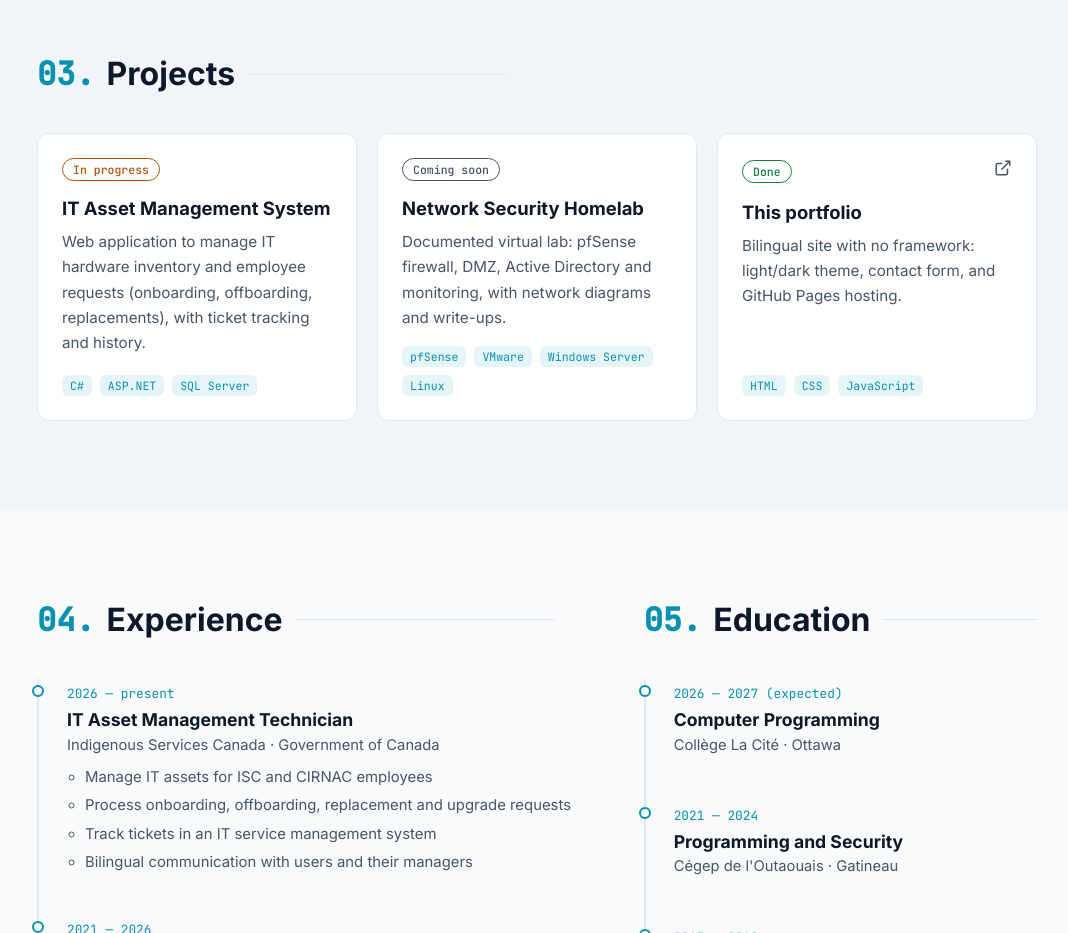
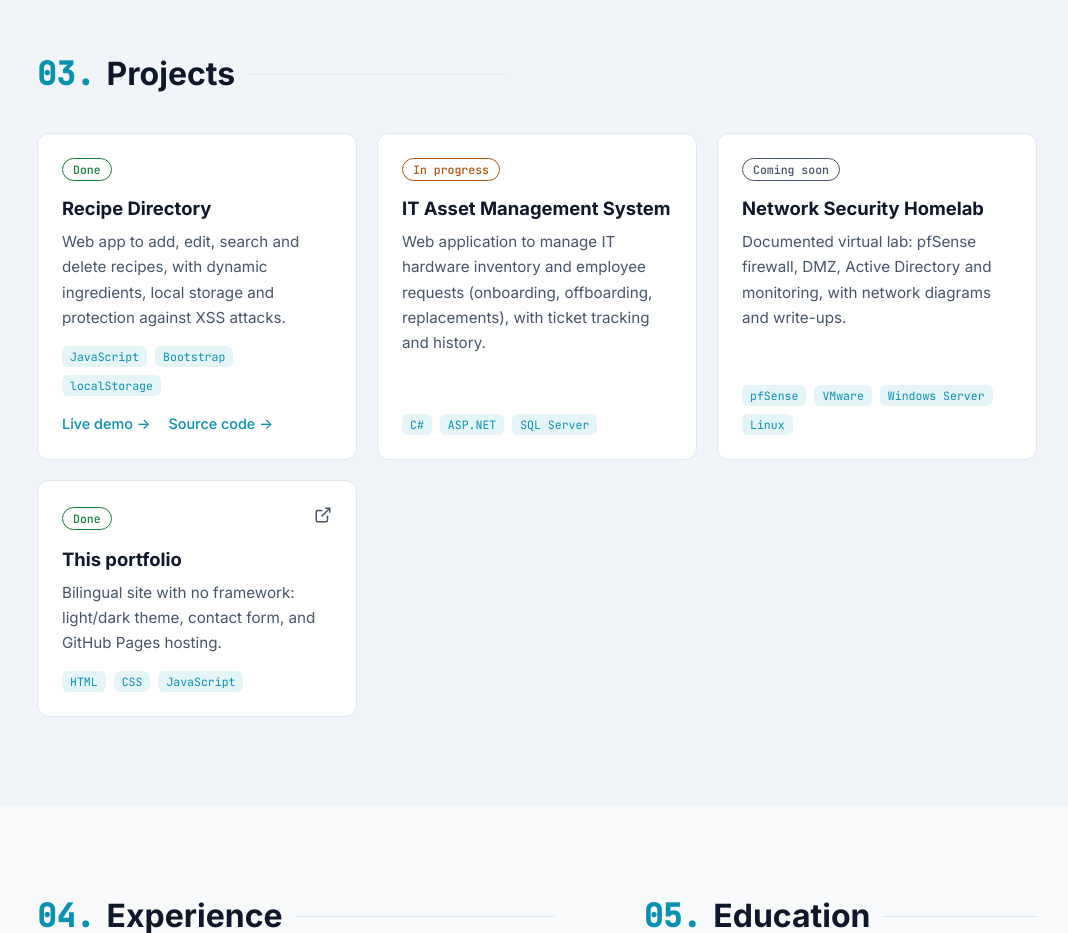
Before and after one commit to vladciolache/vladciolache.github.io, a plain HTML site: page index.html in a window 1280 px wide. Shown: the part 1900-2833 px from the top of the page, without its empty margins (103-1171 px from the left). Drawn offline with Linux system fonts and the light colour scheme.

Commit message:
Ajoute le projet Répertoire de recettes
Co-Authored-By: Claude Opus 5.5 <noreply@anthropic.com>

```diff
--- a/index.html
+++ b/index.html
@@ -138,6 +138,22 @@
 
           <article class="card project">
             <div class="project-top">
+              <span class="badge badge-done" data-i18n="projects.done">Terminé</span>
+            </div>
+            <h3 data-i18n="projects.p4.title">Répertoire de recettes</h3>
+            <p data-i18n="projects.p4.desc">
+              Application web pour ajouter, modifier, rechercher et supprimer des recettes,
+              avec ingrédients dynamiques, sauvegarde locale et protection contre les failles XSS.
+            </p>
+            <ul class="tags small"><li>JavaScript</li><li>Bootstrap</li><li>localStorage</li></ul>
+            <div class="project-links">
+              <a href="https://vladciolache.github.io/recettes/" target="_blank" rel="noopener" data-i18n="projects.demo">Voir la démo →</a>
+              <a href="https://github.com/vladciolache/recettes" target="_blank" rel="noopener" data-i18n="projects.code">Code source →</a>
+            </div>
+          </article>
+
+          <article class="card project">
+            <div class="project-top">
               <span class="badge badge-progress" data-i18n="projects.inprogress">En cours</span>
             </div>
             <h3 data-i18n="projects.p1.title">Système de gestion d'actifs TI</h3>
--- a/script.js
+++ b/script.js
@@ -55,6 +55,11 @@ const EN = {
   "projects.inprogress": "In progress",
   "projects.soon": "Coming soon",
   "projects.done": "Done",
+  "projects.demo": "Live demo →",
+  "projects.code": "Source code →",
+  "projects.p4.title": "Recipe Directory",
+  "projects.p4.desc":
+    "Web app to add, edit, search and delete recipes, with dynamic ingredients, local storage and protection against XSS attacks.",
   "projects.p1.title": "IT Asset Management System",
   "projects.p1.desc":
     "Web application to manage IT hardware inventory and employee requests (onboarding, offboarding, replacements), with ticket tracking and history.",
--- a/style.css
+++ b/style.css
@@ -215,6 +215,9 @@ p { margin: 0 0 1rem; }
 .project p { color: var(--muted); font-size: 0.95rem; flex: 1; }
 .project-top { display: flex; justify-content: space-between; align-items: center; margin-bottom: 16px; }
 .project-link { color: var(--muted); }
+.project-links { display: flex; gap: 18px; margin-top: 16px; font-size: 0.9rem; font-weight: 500; }
+.project-links a { color: var(--accent); }
+.project-links a:hover { text-decoration: underline; }
 .project-link:hover { color: var(--accent); }
 
 .badge { font: 500 0.72rem "JetBrains Mono", monospace; padding: 3px 10px; border-radius: 99px; border: 1px solid; }
```
